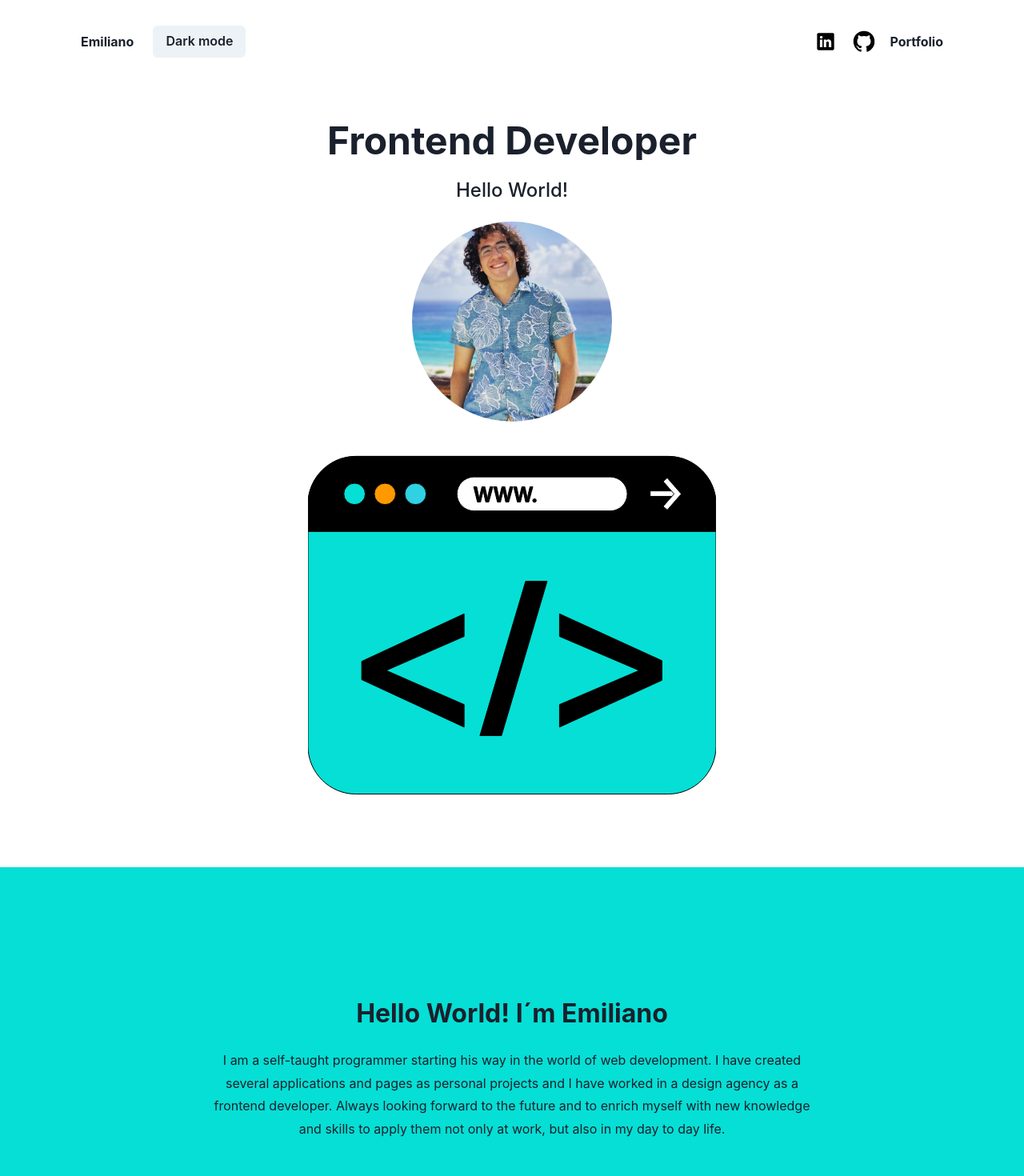
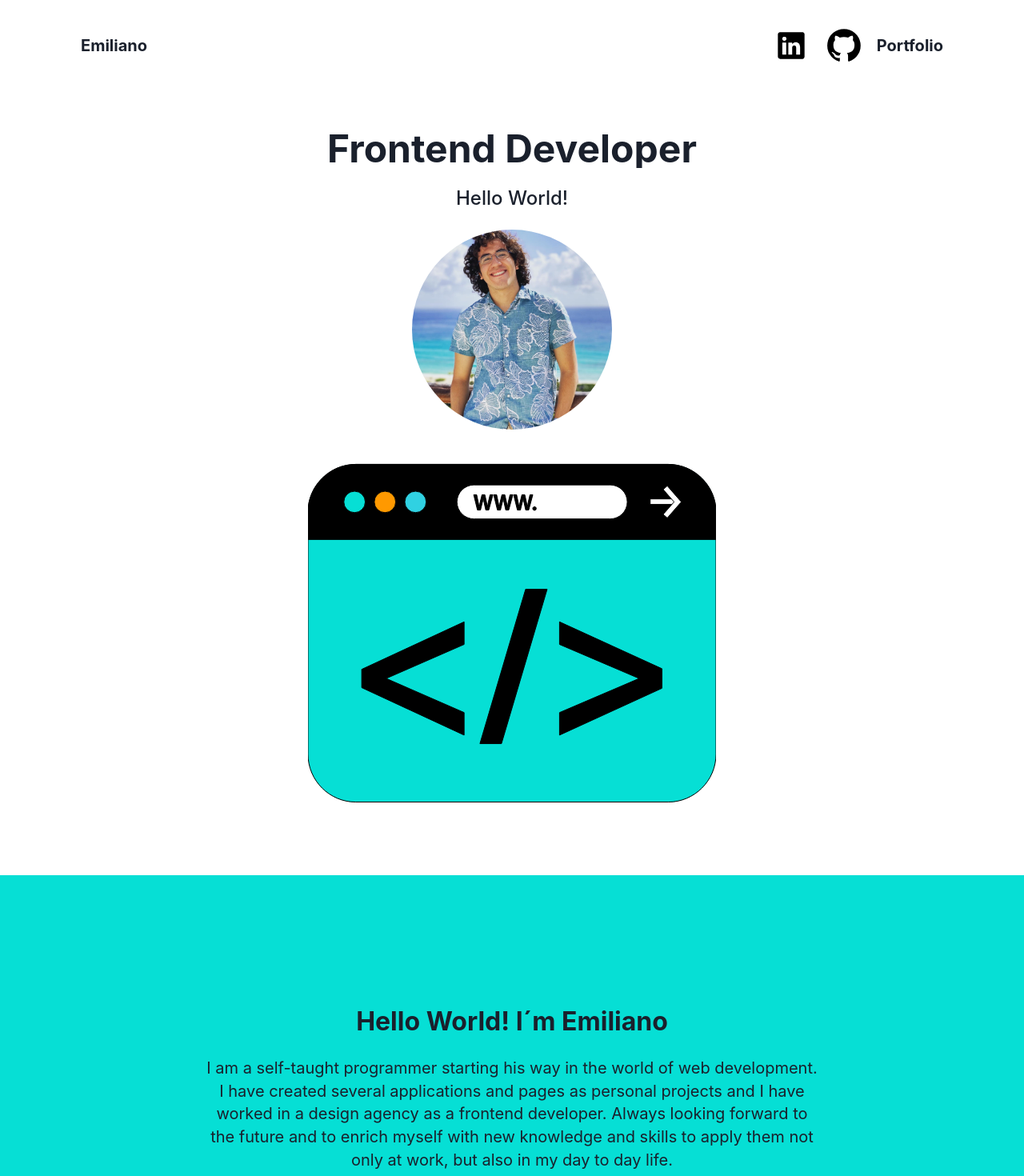
Before and after one commit to EmilianoCBE/blog, a Next.js app: page / in a window 1280 px wide. Shown: the top 1470 px of the page at 80% size. Built offline with nearby package versions, Linux system fonts and the light colour scheme.

Commit message:
Changes in the header

```diff
--- a/src/components/Contact.js
+++ b/src/components/Contact.js
@@ -1,10 +1,9 @@
 import Image from "next/image"
 import Link from "next/link"
 
-import { Box, Container, Flex, Heading, Text, useColorMode  } from "@chakra-ui/react"
+import { Box, Container, Flex, Heading, Text  } from "@chakra-ui/react"
 
 export const Contact = () => {
-  const { colorMode, toggleColorMode } = useColorMode()
 
   return (
     <Box padding={{base: '75px', lg: '100px 0'}}>
@@ -32,7 +31,7 @@ export const Contact = () => {
             flexDirection='column'
             alignItems='center'
           >
-            <Text lineHeight='1.8rem' textAlign='center'>
+            <Text lineHeight='1.8rem' textAlign='center' fontSize='20px' marginBottom='1rem'>
               You can find me on LinkedIn here:
             </Text>
             <Link href="https://www.linkedin.com/in/emiliano-carrizales">
@@ -40,7 +39,7 @@ export const Contact = () => {
             </Link>
           </Box>
           <Box as={Flex} flexDirection='column' alignItems='center'>
-            <Text lineHeight='1.8rem' textAlign='center'>
+            <Text lineHeight='1.8rem' textAlign='center' fontSize='20px' marginBottom='1rem'>
               Visit my Github:
             </Text>
             <Link href="https://github.com/EmilianoCBE">
--- a/src/components/Description.js
+++ b/src/components/Description.js
@@ -4,7 +4,6 @@ import Link from "next/link"
 import { Box, Container, Flex, Heading, Text, useColorMode  } from "@chakra-ui/react"
 
 export const Description = () => {
-  const { colorMode, toggleColorMode } = useColorMode()
 
   return (
     <Box padding={{base: '75px', lg: '140px 0'}}>
@@ -18,7 +17,7 @@ export const Description = () => {
         >
           Hello World! I´m Emiliano
         </Heading>
-        <Text lineHeight='1.8rem' textAlign='center'>
+        <Text lineHeight='1.8rem' textAlign='center' fontSize='20px'>
           I am a self-taught programmer starting his way in the world of web development.
           I have created several applications and pages as personal projects and I have worked in a design agency as a frontend developer.
           Always looking forward to the future and to enrich myself with new knowledge and skills to apply them not only at work, but also in my day to day life.
--- a/src/components/Header.js
+++ b/src/components/Header.js
@@ -1,40 +1,41 @@
 import Image from 'next/image'
 import Link from 'next/link'
 
-import { Container, Box, Flex, Button, Hide, useColorMode } from '@chakra-ui/react'
+import { Container, Box, Flex, Button, Hide, Text } from '@chakra-ui/react'
 
 export const Header = () => {
-  const { colorMode, toggleColorMode } = useColorMode()
 
   return (
     <Box w='100%' p='2rem 0'>
       <Container as={Flex} maxWidth='1110px' justifyContent='space-between' fontSize="md" fontWeight='bold' alignItems='center' size={{lg: 'lg'}}>
           <Flex gap='1.5rem' alignItems='center' width={{base: '100%', md: 'initial'}} justifyContent='space-between'>
               <Flex>
-                <Link href='#'>Emiliano</Link>
+                <Link href='#'>
+                  <Text fontSize='20px'>
+                    Emiliano
+                  </Text>
+                </Link>
               </Flex>
-              <Flex>
+              {/* <Flex>
                   <Button onClick={toggleColorMode}>
                     {colorMode === 'light' ? 'Dark mode' : 'Light mode'}
                   </Button>
-              </Flex>
+              </Flex> */}
           </Flex>
 
           <Hide below='sm'>
             <Flex listStyleType="none" gap="1rem" alignItems='center'>
               <Link href="https://www.linkedin.com/in/emiliano-carrizales">
-                {colorMode === 'light' ?
-                  <Image src="/icon-in-light.svg" alt="" width="32" height="32"/>
-                  : <Image src="/icon-in-dark.svg" alt="" width="32" height="32"/>
-                }
+                <Image src="/icon-in-light.svg" alt="" width="50" height="50"/>
               </Link>
               <Link href="https://github.com/EmilianoCBE">
-                {colorMode === 'light' ?
-                  <Image src="/icon-github-light.svg" alt="" width="32" height="32"/>
-                  : <Image src="/icon-github-dark.svg" alt="" width="32" height="32"/>
-                }
+                <Image src="/icon-github-light.svg" alt="" width="50" height="50"/>
               </Link>
-              <Link href="https://emilianocbe.github.io">Portfolio</Link>
+              <Link href="https://emilianocbe.github.io">
+                <Text fontSize='20px'>
+                  Portfolio
+                </Text>
+              </Link>
             </Flex>
           </Hide>
         </Container>
--- a/src/components/Works.js
+++ b/src/components/Works.js
@@ -17,7 +17,7 @@ export const Works = () => {
         >
           Recent works and projects
         </Heading>
-        <Text lineHeight='1.8rem' textAlign='center' marginBottom={{base: '12px', lg: '24px'}}>
+        <Text lineHeight='1.8rem' textAlign='center' marginBottom={{base: '12px', lg: '24px'}} fontSize='20px'>
           These some of the works I´ve made using HTML, CSS, React, NexJS and ChakraUI
         </Text>
 
```
Also changed, not shown: src/pages/mountains-philosophy.js (deleted, +0 -53 lines).
